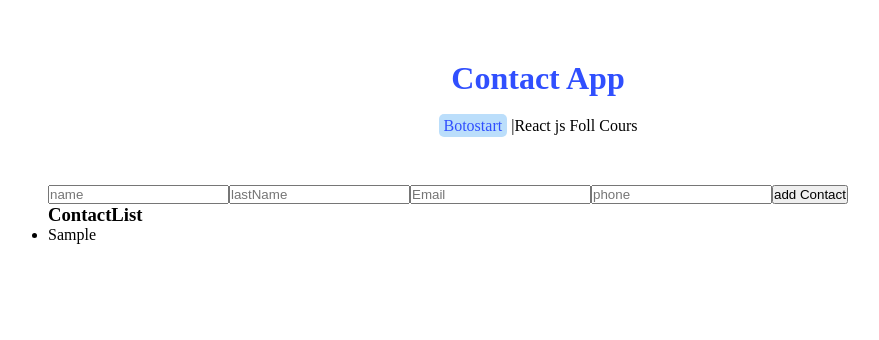
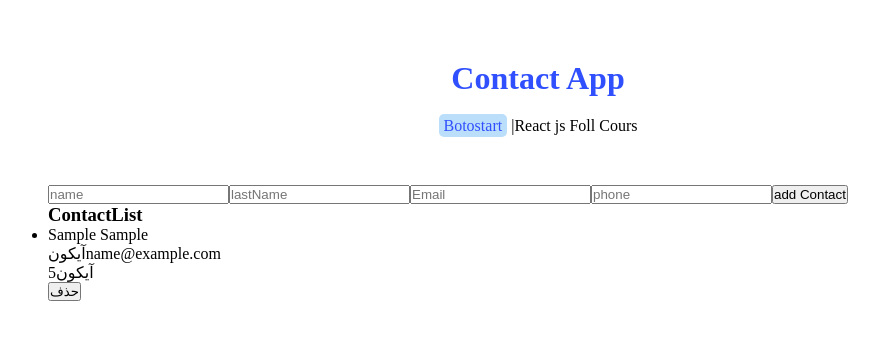
Before and after one commit to AlirezaNesari/contact-app, a React (Vite) app: page / in a window 1280 px wide. Both pictures are taken after typing "Sample", "Sample", "name@example.com", "5" into the empty fields and a click on the button "add Contact". Shown: the top 340 px of the page, without its empty margins (102-981 px from the left). Built offline with nearby package versions, Linux system fonts and the light colour scheme.

Commit message:
render contacts

```diff
--- a/src/components/ContactList.jsx
+++ b/src/components/ContactList.jsx
@@ -2,11 +2,28 @@ export default function ContactList({ contacts }) {
   return (
     <div>
       <h3>ContactList</h3>
-      <ul>
-        {contacts.map((contact)=>(
-            <li key={contact.id}>{contact.name}</li>
-        ))}
-      </ul>
+      {contacts?.length ? (
+        <ul>
+          {contacts.map((contact) => (
+            <li key={contact.id}>
+              <p>
+                {contact.name} {contact.lastName}
+              </p>
+              <p>
+                <span>آیکون</span>
+                {contact.email}
+              </p>
+              <p>
+                <span>آیکون</span>
+                {contact.phone}
+              </p>
+              <button type="button">حذف</button>
+            </li>
+          ))}
+        </ul>
+      ) : (
+        <p>no contacts yet !</p>
+      )}
     </div>
   );
 }
```
